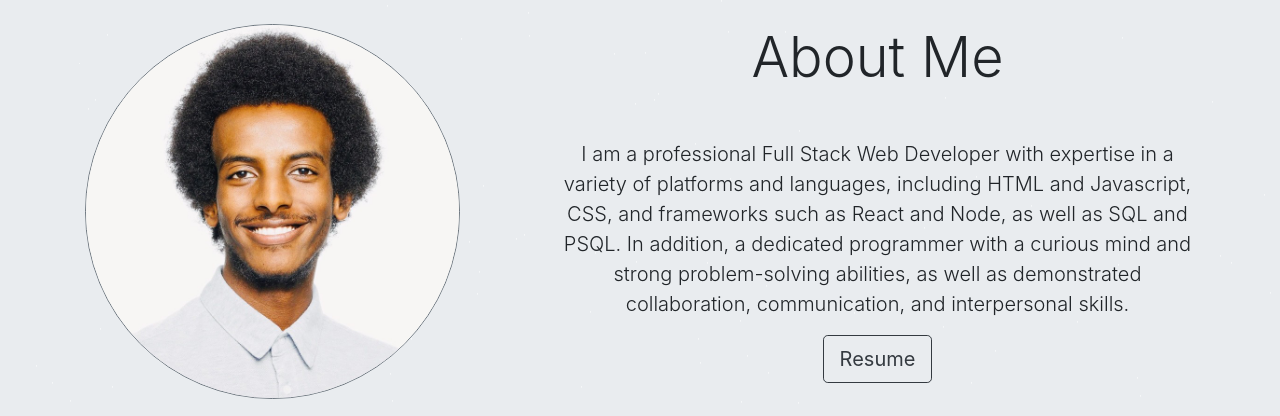
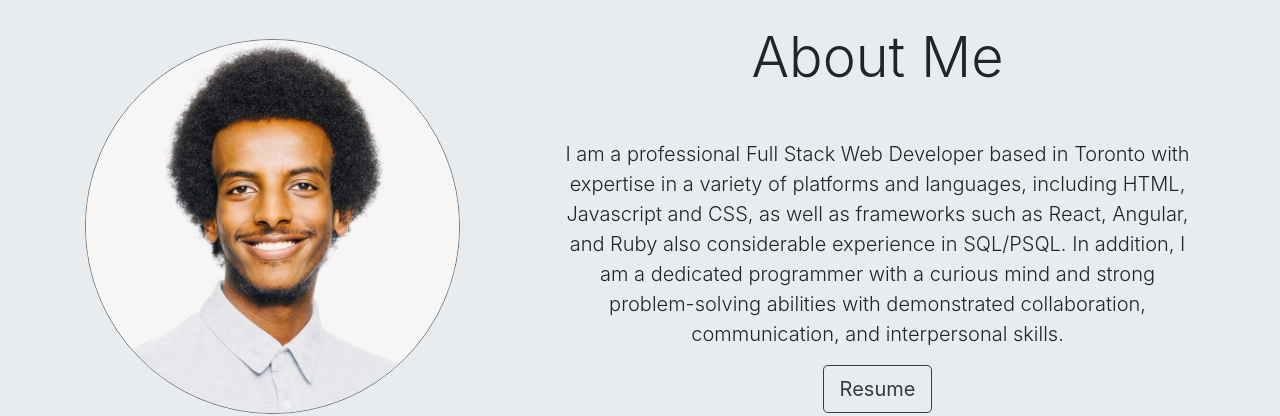
Before and after one commit to tofi-124/portfolio, a React (Create React App) app: page / in a window 1280 px wide. Shown: the part 840-1256 px from the top of the page. Built offline with nearby package versions, Linux system fonts and the light colour scheme; no server answers.

Commit message:
changes in wording

```diff
--- a/src/editable-stuff/config.js
+++ b/src/editable-stuff/config.js
@@ -9,7 +9,8 @@ const mainBody = {
   firstName: "Tofik",
   middleName: "",
   lastName: "Mohammed",
-  message: " “Sometimes the idea behind a program is one small creative effort.” Dan Bricklin",
+  message:
+    " “Sometimes the idea behind a program is one small creative effort.” Dan Bricklin",
   icons: [
     {
       image: "fa-github",
@@ -36,7 +37,7 @@ const about = {
   imageLink: require("../editable-stuff/tofikmohammed.jpg"),
   imageSize: 375,
   message:
-    "I am a professional Full Stack Web Developer with expertise in a variety of platforms and languages, including HTML and Javascript, CSS, and frameworks such as React and Node, as well as SQL and PSQL. In addition, a dedicated programmer with a curious mind and strong problem-solving abilities, as well as demonstrated collaboration, communication, and interpersonal skills.",
+    "I am a professional Full Stack Web Developer based in Toronto with expertise in a variety of platforms and languages, including HTML, Javascript and CSS, as well as frameworks such as React, Angular, and Ruby also considerable experience in SQL/PSQL. In addition, I am a dedicated programmer with a curious mind and strong problem-solving abilities with demonstrated collaboration, communication, and interpersonal skills.",
   resume: "https://resume.io/r/jRVeXqn0J",
 };
 
```
